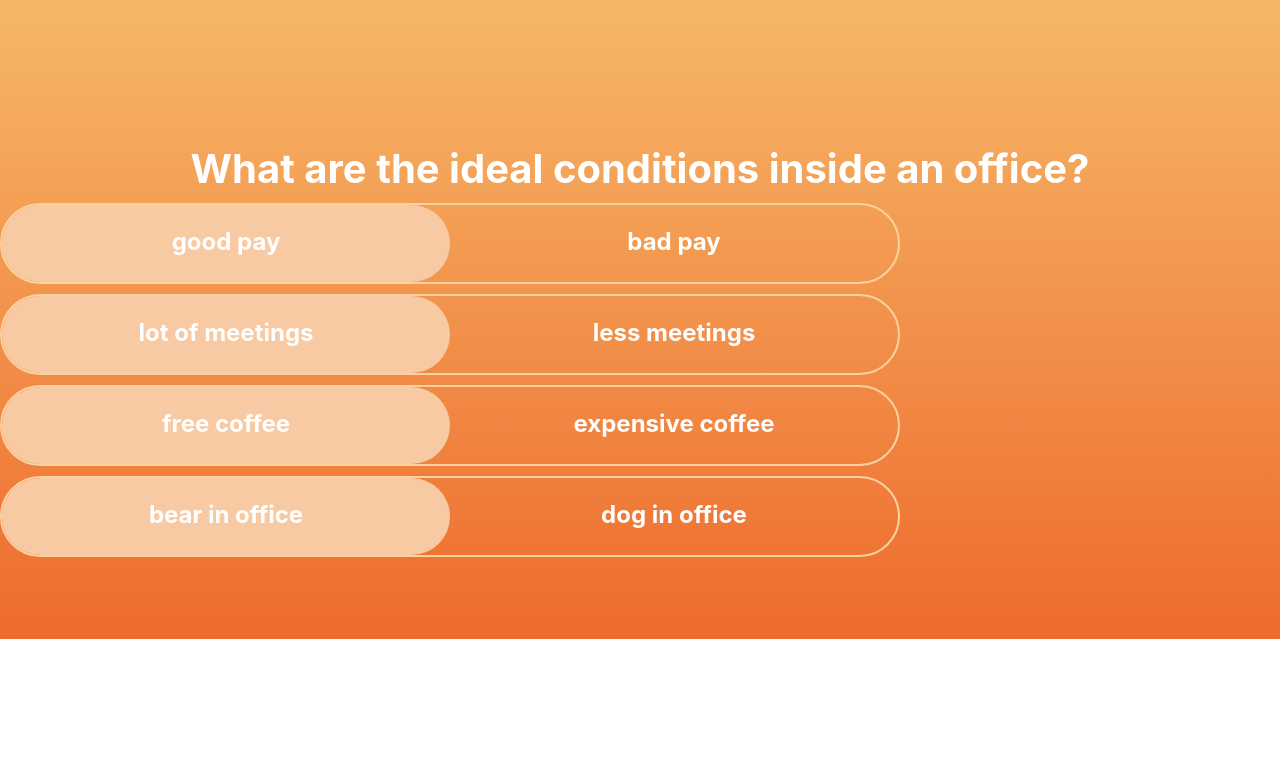
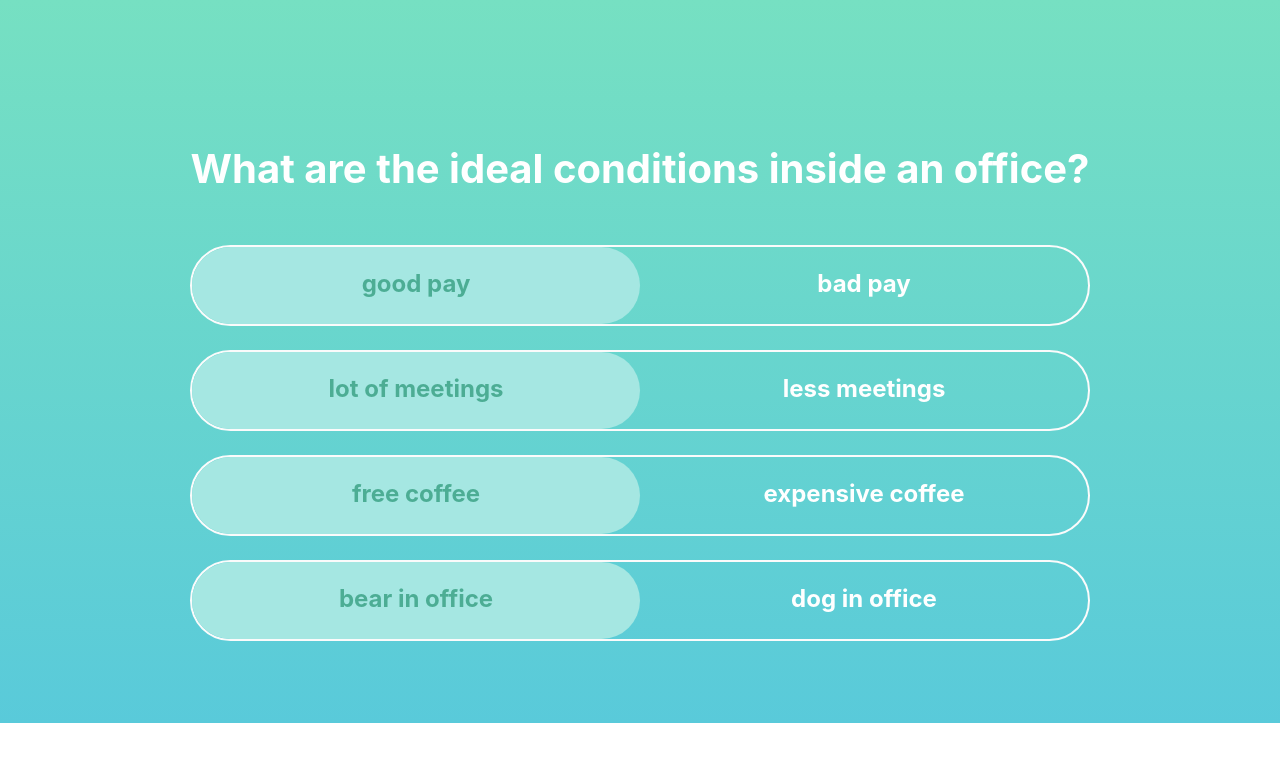
Before and after one commit to MustaRohman/quiz-multi-choice, a React (Create React App) app: page / in a window 1280 px wide. Shown: the top 762 px of the page. Built offline with nearby package versions, Linux system fonts and the light colour scheme.

Commit message:
Added theme change depndening on correctness of overall answer

```diff
--- a/src/App.tsx
+++ b/src/App.tsx
@@ -1,11 +1,39 @@
 import "./App.css";
-import { Toggle, Option } from "./components/Toggle";
-import { useState } from "react";
 import MultiChoice from "./components/MultiChoice";
 import Question from "./types/Question";
+import { Theme } from "./components/MultiChoice/MultiChoice";
 
 function App() {
-  const [switchValue, setSwitchValue] = useState("test");
+  const theme: Theme = {
+    primary: {
+      background: "linear-gradient(180deg, #F6B868 0%, #EE6B2D 100%)",
+      activeStyle: {
+        fontColor: "#9F938B",
+        background: "#F8CAA3",
+      },
+    },
+    secondary: {
+      background: "linear-gradient(180deg, #76E0C2 0%, #59CADA 100%)",
+      activeStyle: {
+        fontColor: "#4CAD94",
+        background: "#A5E7E2",
+      },
+    },
+    tertiary: {
+      background: "linear-gradient(180deg, #F1B496 0%, #EA806A 100%)",
+      activeStyle: {
+        fontColor: "#E47958",
+        background: "#F2CBBD",
+      },
+    },
+    quaternary: {
+      background: "linear-gradient(180deg, #02ea11 0%, #01aa0c 100%)",
+      activeStyle: {
+        fontColor: "#30ad36",
+        background: "#43ef4e",
+      },
+    },
+  };
   const question1: Question = {
     title: "What are the ideal conditions inside an office?",
     toggles: [
@@ -53,7 +81,7 @@ function App() {
   };
   return (
     <div className="App">
-      <MultiChoice question={question1} />
+      <MultiChoice question={question1} theme={theme} />
     </div>
   );
 }
--- a/src/components/MultiChoice/MultiChoice.styles.ts
+++ b/src/components/MultiChoice/MultiChoice.styles.ts
@@ -1,9 +1,16 @@
 import styled from "styled-components";
 
-export const Wrapper = styled.div`
+interface WrapperProps {
+  backgroundColor?: string;
+}
+
+export const Wrapper = styled.div<WrapperProps>`
   width: 100vw;
   padding: 72px 0px;
-  background: linear-gradient(180deg, #f6b868 0%, #ee6b2d 100%);
+  background: ${(props) =>
+    props.backgroundColor
+      ? props.backgroundColor
+      : `linear-gradient(180deg, #f6b868 0%, #ee6b2d 100%)`};
 `;
 
 export const Title = styled.h1`
@@ -13,4 +20,5 @@ export const Title = styled.h1`
   padding: 0px;
   margin: 0px;
   margin-top: 72px;
+  margin-bottom: 52px;
 `;
--- a/src/components/MultiChoice/MultiChoice.tsx
+++ b/src/components/MultiChoice/MultiChoice.tsx
@@ -1,28 +1,30 @@
-import { FC, useState } from "react";
+import { FC, useEffect, useState } from "react";
 import Question from "../../types/Question";
 import { Option, Toggle } from "../Toggle";
 import { Title, Wrapper } from "./MultiChoice.styles";
 
 interface ThemeBase {
   background: string;
-  text: string;
-  highlight: {
+  activeStyle: {
     background: string;
-    text: string;
+    fontColor: string;
   };
 }
 
+export interface Theme {
+  primary: ThemeBase;
+  secondary: ThemeBase;
+  tertiary: ThemeBase;
+  quaternary: ThemeBase;
+}
 interface Props {
   question: Question;
-  theme?: {
-    primary: ThemeBase;
-    secondary: ThemeBase;
-    tertiary: ThemeBase;
-  };
+  theme: Theme;
 }
 
 const MultiChoice: FC<Props> = ({ question, theme }: Props) => {
   const { toggles, title } = question;
+  const [currentTheme, setCurrentTheme] = useState(theme.primary);
   const [allCorrect, setAllCorrect] = useState(false);
   const [selectedAnswers, setSelectedAnswers] = useState<
     { text: string; isCorrect: boolean }[]
@@ -35,16 +37,34 @@ const MultiChoice: FC<Props> = ({ question, theme }: Props) => {
     const updatedAnswers = [...selectedAnswers];
     updatedAnswers[toggleIndex] = value;
     setSelectedAnswers(updatedAnswers);
-    if (updatedAnswers.every((item) => item && item.isCorrect)) {
+  }
+
+  useEffect(() => {
+    const totalCorrect = selectedAnswers.filter((item) => item.isCorrect);
+    if (totalCorrect.length === toggles.length) {
       setAllCorrect(true);
     }
-  }
-  console.log(selectedAnswers);
+    const percCorrect = (totalCorrect.length / toggles.length) * 100;
+    if (percCorrect <= 25) {
+      setCurrentTheme(theme.primary);
+    } else if (percCorrect <= 50) {
+      setCurrentTheme(theme.secondary);
+    } else if (percCorrect <= 75) {
+      setCurrentTheme(theme.tertiary);
+    } else if (percCorrect === 100) {
+      setCurrentTheme(theme.quaternary);
+    }
+  }, [selectedAnswers, toggles, theme]);
   return (
-    <Wrapper>
+    <Wrapper backgroundColor={currentTheme.background}>
       <Title>{title}</Title>
       {toggles.map((t, index) => (
         <Toggle
+          activeStyle={{
+            backgroundColor: currentTheme.activeStyle.background,
+            fontColor: currentTheme.activeStyle.fontColor,
+          }}
+          disabled={allCorrect}
           key={index}
           value={selectedAnswers[index]}
           onChange={(value) => onToggleChange(index, value)}
--- a/src/components/Toggle/Toggle.styles.ts
+++ b/src/components/Toggle/Toggle.styles.ts
@@ -1,22 +1,25 @@
 import styled from "styled-components";
 
 interface OutlineProps {
-  readonly toggleValue?: boolean;
-  readonly selectedIndex: number;
-  readonly totalOptions: number;
-  readonly isVertical?: boolean;
+  toggleValue?: boolean;
+  selectedIndex: number;
+  totalOptions: number;
+  isVertical?: boolean;
+  backgroundColor?: string;
+  fontColor?: string;
 }
 
 export interface OptionProps {
-  readonly value: any;
-  readonly isVertical?: boolean;
+  value: any;
+  isVertical?: boolean;
+  fontColor?: string;
 }
 
 export const Wrapper = styled.div<OutlineProps>`
-  margin: 10px 0px;
+  margin: 10px auto;
   max-width: 900px;
   width: 100%;
-  border: 2px solid #f9d29f;
+  border: 2px solid #fbfbfb;
   box-sizing: border-box;
   border-radius: ${(props) => (props.isVertical ? `24` : `100`)}px;
   padding: 0px;
@@ -25,6 +28,9 @@ export const Wrapper = styled.div<OutlineProps>`
   flex-direction: ${(props) => (props.totalOptions === 3 ? `column` : `row`)};
   justify-content: space-between;
 
+  :not(:last-child) {
+    margin-bottom: 24px;
+  }
   @media only screen and (max-width: 600px) {
     flex-direction: column;
     border-radius: 24px;
@@ -41,7 +47,7 @@ export const Option = styled.div<OptionProps>`
   cursor: pointer;
   z-index: 100;
   font-weight: bold;
-  color: white;
+  color: ${(props) => (props.fontColor ? props.fontColor : "white")};
   border-radius: 100px;
   font-size: 24px;
 
@@ -92,9 +98,6 @@ ${
     `
     : ``
 }
-
-
-// Option in the middle?
 `;
 
 export const SelectedOutline = styled.div<OutlineProps>`
@@ -102,7 +105,8 @@ export const SelectedOutline = styled.div<OutlineProps>`
   height: 77px;
   border-radius: 100px;
   position: absolute;
-  background: #f8caa3;
+  background: ${(props) =>
+    props.backgroundColor ? props.backgroundColor : `#f8caa3`};
   z-index: 50;
 
   transition: margin-left 0.2s;
--- a/src/components/Toggle/Toggle.tsx
+++ b/src/components/Toggle/Toggle.tsx
@@ -4,9 +4,20 @@ import { SelectedOutline, Wrapper, Option } from "./Toggle.styles";
 interface Props {
   value: any;
   onChange: (value: any) => void;
+  activeStyle?: {
+    backgroundColor: string;
+    fontColor: string;
+  };
+  disabled?: boolean;
 }
 
-const Toggle: FC<Props> = ({ value: toggleValue, onChange, children }) => {
+const Toggle: FC<Props> = ({
+  value: toggleValue,
+  onChange,
+  children,
+  disabled,
+  activeStyle,
+}) => {
   let selectedIndex = 0;
   let totalChildren = 0;
   const childrenArray = React.Children.toArray(children);
@@ -22,6 +33,9 @@ const Toggle: FC<Props> = ({ value: toggleValue, onChange, children }) => {
   const isVertical = totalChildren >= 3;
 
   function clickHandler(value: any) {
+    if (disabled) {
+      return;
+    }
     onChange(value);
   }
 
@@ -31,6 +45,7 @@ const Toggle: FC<Props> = ({ value: toggleValue, onChange, children }) => {
     }
     if (child.type === Option) {
       const { value } = child.props;
+      const isActive = value === toggleValue;
       const onClick = () => {
         clickHandler(value);
       };
@@ -38,7 +53,8 @@ const Toggle: FC<Props> = ({ value: toggleValue, onChange, children }) => {
         ...child.props,
         isVertical,
         onClick,
-        "aria-selected": value === toggleValue,
+        "aria-selected": isActive,
+        fontColor: isActive && activeStyle?.fontColor,
         role: "option",
       });
     }
@@ -53,6 +69,8 @@ const Toggle: FC<Props> = ({ value: toggleValue, onChange, children }) => {
     >
       {childrenMapped}
       <SelectedOutline
+        backgroundColor={activeStyle?.backgroundColor}
+        fontColor={activeStyle?.fontColor}
         selectedIndex={selectedIndex}
         totalOptions={totalChildren}
         isVertical={isVertical}
```
